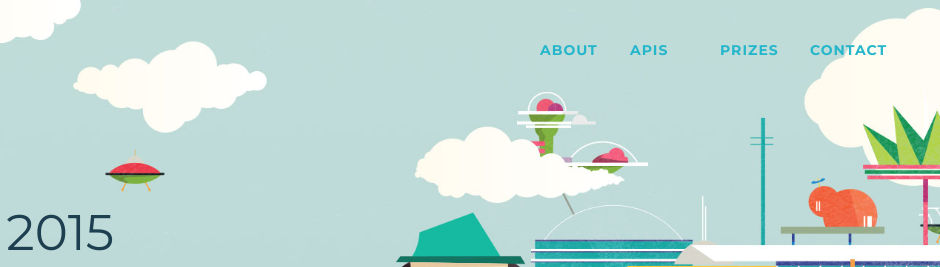
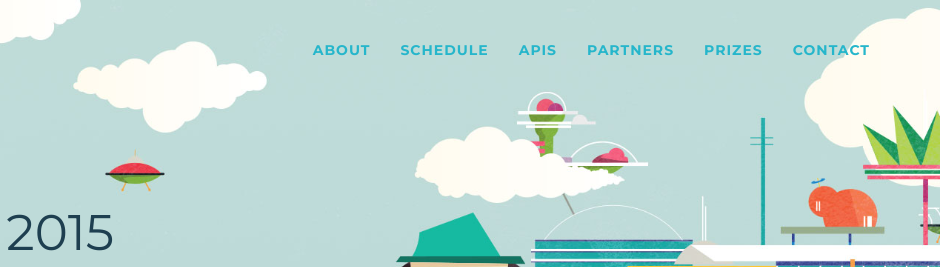
Before and after one commit to sphereio/ecomhack, a website: page index.html in a window 1280 px wide. Shown: the top 267 px of the page, 340-1280 px from the left. Drawn offline with nearby package versions, Linux system fonts and the light colour scheme; some packages are replaced by stand-ins of ours.

Commit message:
IW logo + nav to schedule and partners

```diff
--- a/index.html
+++ b/index.html
@@ -82,11 +82,10 @@ j=d.createElement(s),dl=l!='dataLayer'?'&l='+l:'';j.async=true;j.src=
                       <li class="hidden"><a href="#page-top"></a></li>
 
                       <li><a href="#about">About</a></li>
-
+                      <li><a href="#timeline">Schedule</a></li>
                       <li><a href="#apis">APIs</a></li>
-
+                      <li><a href="#partners">Partners</a></li>
                       <li><a href="#event">Prizes</a></li>
-
                       <li><a href="mailto:hi@ecomhack.io">Contact</a></li>
 
                   </ul>
@@ -555,7 +554,7 @@ j=d.createElement(s),dl=l!='dataLayer'?'&l='+l:'';j.async=true;j.src=
   </section>
 
   <section id="apis">
-    <div class="container">
+    <div id="partners" class="container">
       <!-- <span class="section-title">Our Sponsors</span> -->
       <h2 class="apis-title">Partners</h2>
       <hr>
@@ -585,6 +584,7 @@ j=d.createElement(s),dl=l!='dataLayer'?'&l='+l:'';j.async=true;j.src=
 
       <div class="row">
         <div class="col-sm-4">
+          <a href="http://www.internetworld.de/" target="_blank"><img src="img/partners/IntWB_Logo.png" class="wow bounceIn" data-wow-duration="1s" data-wow-delay=".9s" alt="internet world" /></a>
         </div>
         <div class="col-sm-4">
           <a href="http://www.rewe-group.com" target="_blank"><img src="img/partners/logo_rewe_group.png" class="wow bounceIn" data-wow-duration="1s" data-wow-delay=".9s" alt="Rewe Group" /></a>
--- a/sass/style.scss
+++ b/sass/style.scss
@@ -350,7 +350,6 @@ header{
 				color: transparent_color(#fff, .3);
 				position: relative;
 				transition: all .6s;
-				width: 90px;
         text-align: left;
 				z-index: 1;
 
```
Also changed, not shown: css/style.css, img/partners/IntWB_Logo.png (added).
